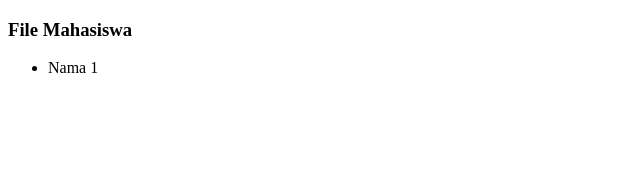
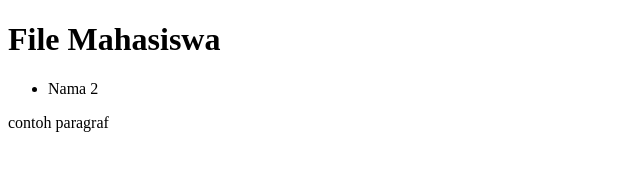
Before and after one commit to anto91github/belajarGit, a plain HTML site: page mahasiswa.html in a window 1280 px wide. Shown: the whole page, without its empty margins (0-640 px from the left). Drawn offline with Linux system fonts and the light colour scheme.

Commit message:
change mahasiswa.html

```diff
--- a/mahasiswa.html
+++ b/mahasiswa.html
@@ -4,9 +4,10 @@
 <title>Coba Git</title>
 </head>
 <body>
-    <h3>File Mahasiswa</h3>
+    <h1>File Mahasiswa</h1>
     <ul>
-        <li>Nama 1</li>
+        <li>Nama 2</li>
     </ul>
+    <p>contoh paragraf</p>
 </body>
 </html>
```
